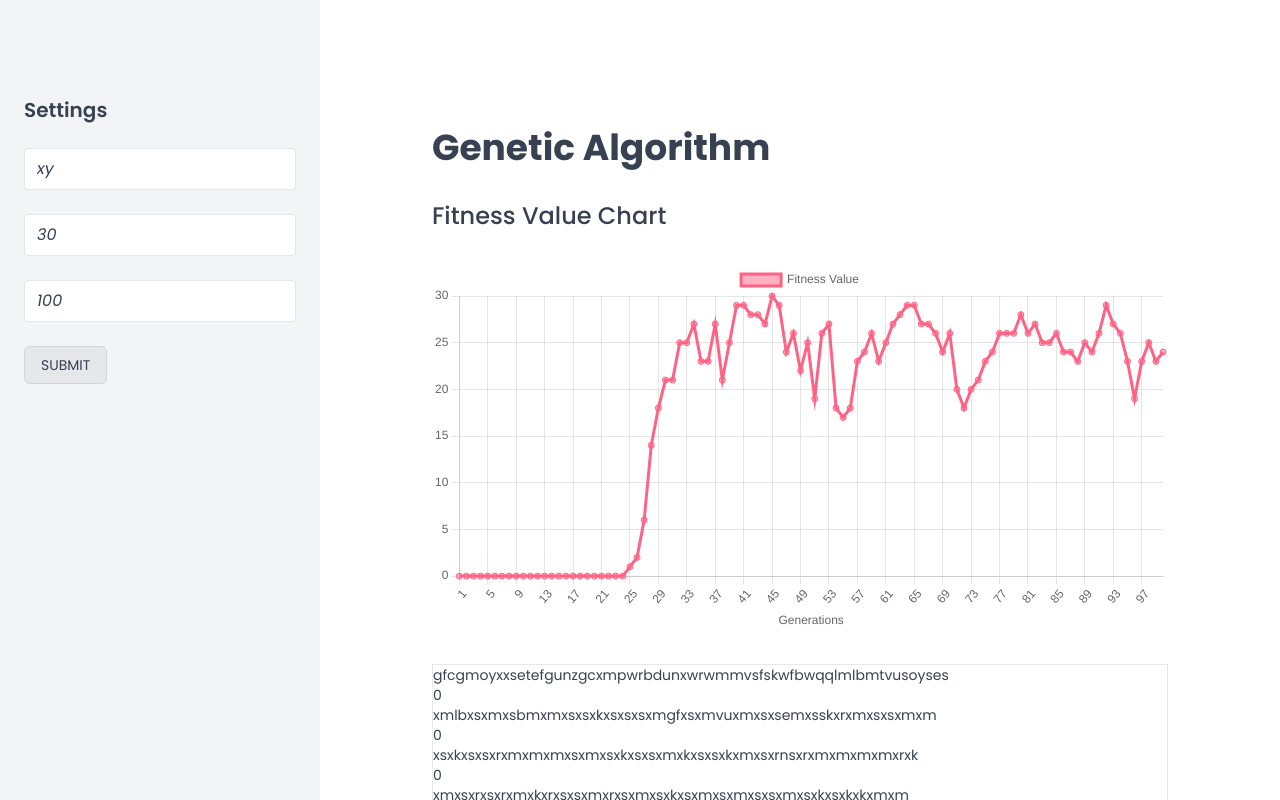
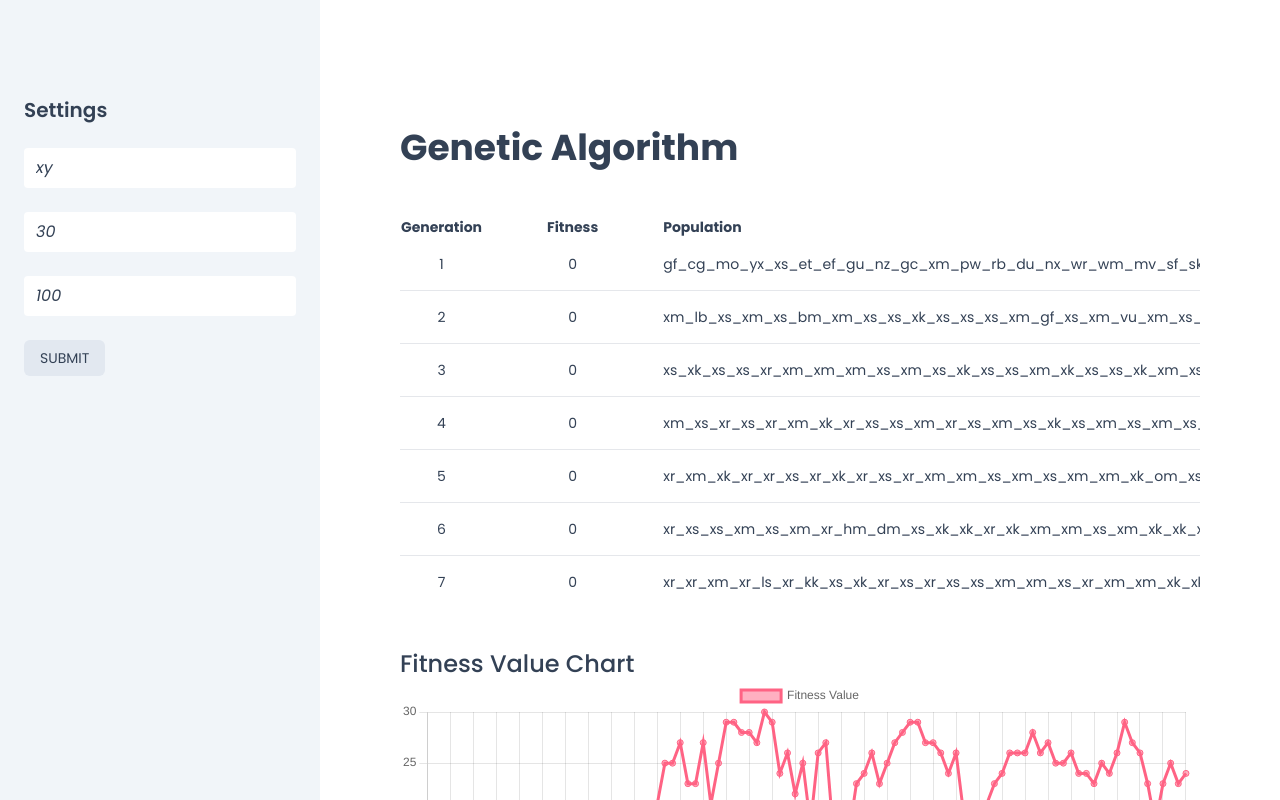
Before and after one commit to Randell-janus/genetic-algorithm, a Next.js app: page / in a window 1280 px wide. Shown: the top 800 px of the page. Built offline with nearby package versions, Linux system fonts and the light colour scheme.

Commit message:
added table view for generations

```diff
--- a/pages/index.js
+++ b/pages/index.js
@@ -6,11 +6,12 @@ import {
   LinearScale,
   PointElement,
   LineElement,
+  BarElement,
   Title,
   Tooltip,
   Legend,
 } from "chart.js";
-import { Line } from "react-chartjs-2";
+import { Line, Bar } from "react-chartjs-2";
 import { useAppContext } from "../components/utils/context";
 
 ChartJS.register(
@@ -18,12 +19,15 @@ ChartJS.register(
   LinearScale,
   PointElement,
   LineElement,
+  BarElement,
   Title,
   Tooltip,
   Legend
 );
 
 export default function Home() {
+  const [chartType, setChartType] = useState();
+
   const {
     Population,
     options,
@@ -34,6 +38,7 @@ export default function Home() {
     populationSize,
     setPopulationSize,
     generationCount,
+    setGenerationCount,
     correctValsCount,
   } = useAppContext();
 
@@ -45,7 +50,7 @@ export default function Home() {
     generations
   ) => {
     e.preventDefault();
-    if (populationSize > 100 || !target.length || generations > 500) return;
+    if (populationSize > 100 || !target.length || generations > 300) return;
     const population = new Population(populationSize, target, mutationRate);
     population.evolve(generations);
   };
@@ -90,7 +95,7 @@ export default function Home() {
           <input
             className="input-outline"
             required
-            maxLength="5"
+            maxLength="4"
             type="text"
             value={targetString}
             onChange={(e) => setTargetString(e.target.value)}
@@ -109,7 +114,7 @@ export default function Home() {
             required
             type="number"
             min="50"
-            max="500"
+            max="300"
             value={generationCount}
             onChange={(e) => setGenerationCount(e.target.value)}
           />
@@ -121,17 +126,42 @@ export default function Home() {
       {/* main-container */}
       <div className="main-container">
         <h1 className="font-bold">Genetic Algorithm</h1>
-        <h2 className="font-medium">Fitness Value Chart</h2>
+        {/* <div className="overflow-auto h-80">
+          {genMembers.map((members, i) => (
+            <div className="flex space-x-4" key={i}>
+              <h3>Generation:{i + 1}</h3>
+              <p className="p-8 overflow-auto">{members.join("_")}</p>
+              <div>{correctValsCount[i]}</div>
+            </div>
+          ))} */}
+
+        <div className="overflow-auto h-96">
+          <table className="w-full">
+            <thead>
+              <tr>
+                <th className="text-center">Generation</th>
+                <th className="px-4 md:px-16 text-center">Fitness</th>
+                <th className="text-left">Population</th>
+              </tr>
+            </thead>
+            <tbody className="divide-y">
+              {genMembers.map((members, i) => (
+                <tr key={i}>
+                  <td className="text-center p-4">{i + 1}</td>
+                  <td className="text-center">{correctValsCount[i]}</td>
+                  <td className="">{members.join("_")}</td>
+                </tr>
+              ))}
+            </tbody>
+          </table>
+        </div>
+        {/* </div> */}
         <div className="">
-          <Line options={options} data={data} />
-        </div>
-        <div className="border">
-          {genMembers.map((item, i) => (
-            <>
-              <div>{[item]}</div>
-              <div>{[correctValsCount[i]]}</div>
-            </>
-          ))}
+          <h2 className="font-medium">Fitness Value Chart</h2>
+          <div className="">
+            {/* <Bar options={options} data={data} /> */}
+            <Line options={options} data={data} />
+          </div>
         </div>
       </div>
     </div>
--- a/styles/globals.css
+++ b/styles/globals.css
@@ -7,7 +7,7 @@
     @apply text-xs sm:text-sm;
     /* @apply font-mono; */
     @apply font-poppins;
-    @apply text-gray-700;
+    @apply text-slate-700;
   }
   h1 {
     @apply text-3xl sm:text-4xl;
@@ -16,28 +16,30 @@
     @apply text-xl sm:text-2xl;
   }
   h3 {
-    @apply text-lg sm:text-xl;
+    @apply text-base sm:text-xl;
   }
 }
 
 @layer components {
   .btn-primary {
-    @apply bg-gray-200 rounded-md px-4 py-2 border border-gray-300;
+    @apply bg-slate-200 rounded-md px-4 py-2 border-0;
     @apply transition ease-out duration-200;
-    @apply hover:bg-gray-300 active:border-red-500 active:border-2;
+    @apply hover:bg-slate-300 active:border-rose-500 active:border-2;
   }
 
   .input-outline {
-    @apply border rounded w-full italic border-gray-200;
-    @apply focus:outline-none focus:ring-2 focus:ring-red-400 focus:border-none;
+    @apply rounded w-full italic border-0;
+    @apply focus:outline-none focus:ring-2 focus:ring-rose-400 focus:border-none;
+    @apply transition-all ease-in-out;
   }
 }
 
 .main-container {
-  @apply py-32 flex-1 space-y-8 w-2 max-w-xl md:max-w-2xl xl:max-w-4xl mx-auto;
+  @apply py-32 flex-1 space-y-12 w-2;
   @apply px-4 sm:px-12 lg:px-16 xl:px-20;
+  /* @apply max-w-xl md:max-w-2xl xl:max-w-7xl mx-auto; */
 }
 
 .side-bar {
-  @apply bg-gray-100 w-80 px-6 py-24 space-y-6 hidden lg:block;
+  @apply bg-slate-100 w-80 px-6 py-24 space-y-6 hidden lg:block;
 }
```
